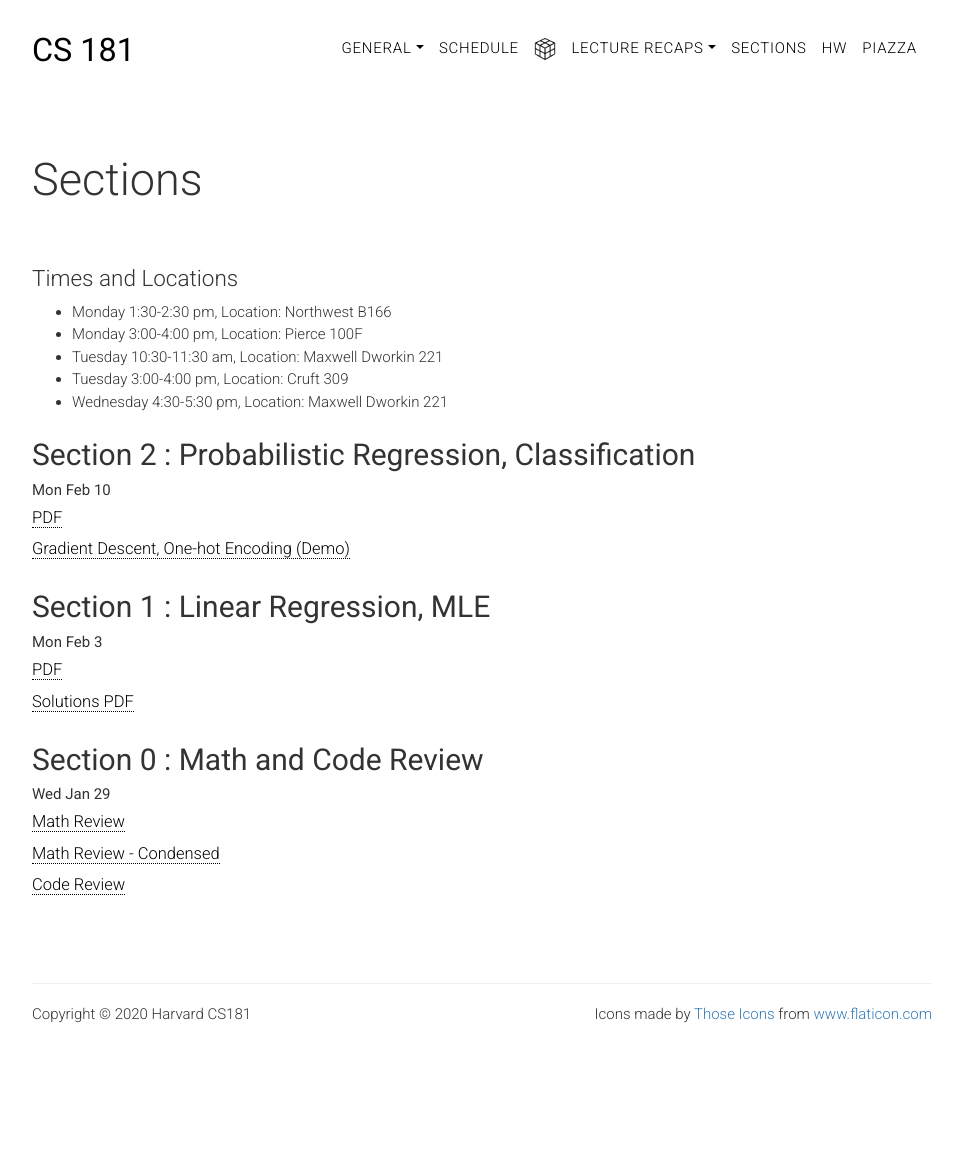
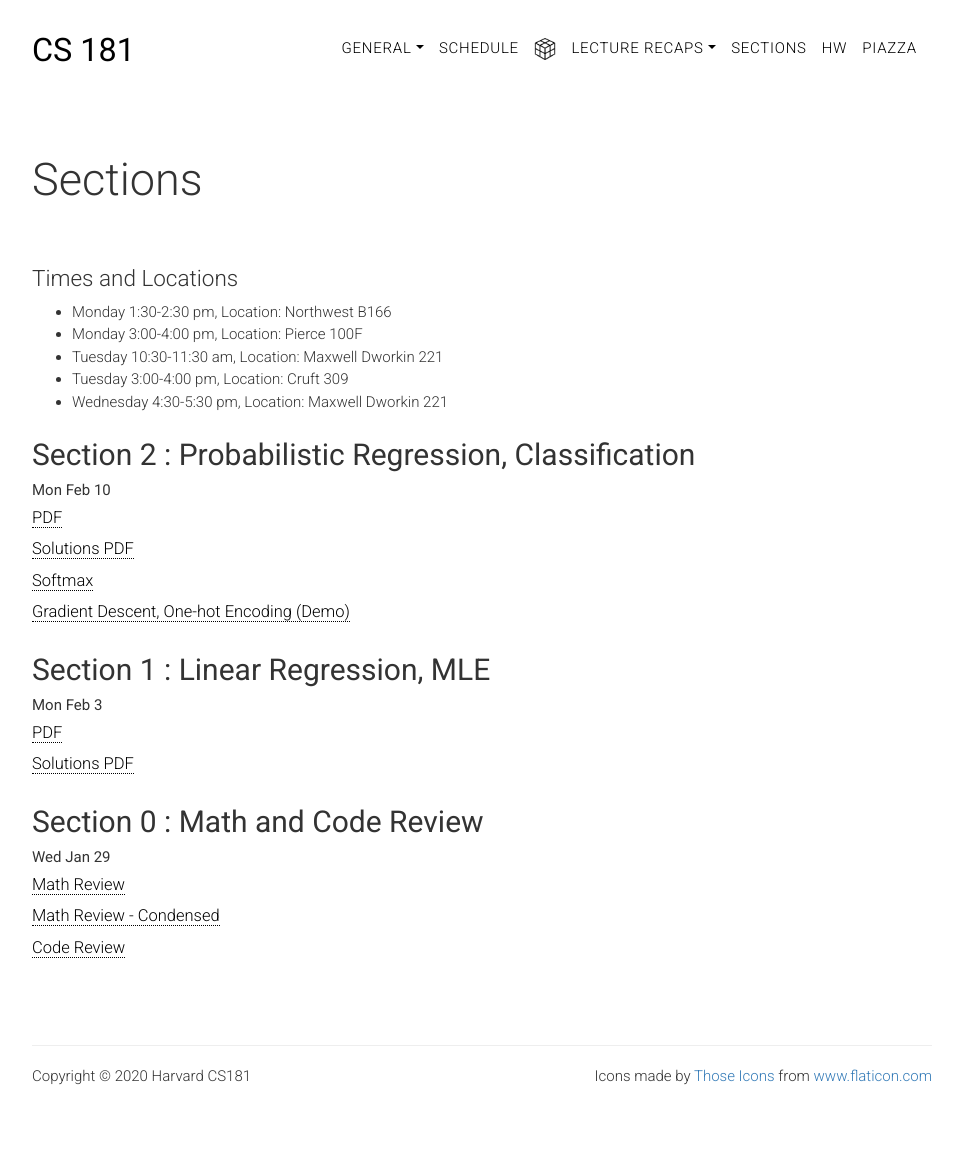
Before and after one commit to harvard-ml-courses/cs181-web-2020, a Jekyll site: the page built from sections.html, in a window 1280 px wide. Shown: the whole page, without its empty margins (158-1120 px from the left). Built offline with Jekyll 4.4.1, drawn with Linux system fonts in a browser that asks for light colours; before the commit the page ends 1100 px from its top, so only the background shows below that.

Commit message:
softmax and sec2 solutions added

```diff
--- a/sections.html
+++ b/sections.html
@@ -18,6 +18,8 @@
         <p class="head-subtitle">Mon Feb 10</p>
         <ul class="lists">
             <li><a href="sections/sec2.pdf" target="_blank">PDF</a></li>
+            <li><a href="sections/sec2-soln.pdf" target="_blank">Solutions PDF</a></li>
+            <li><a href="sections/softmax.pdf" target="_blank">Softmax</a></li>
             <li><a href="https://colab.research.google.com/drive/1AJRaGeqgTosVNWjinYPahB1RHGAOwIh-" target="_blank">Gradient Descent, One-hot Encoding (Demo)</a></li>
         </ul>
 
```
Also changed, not shown: 2 other files.
